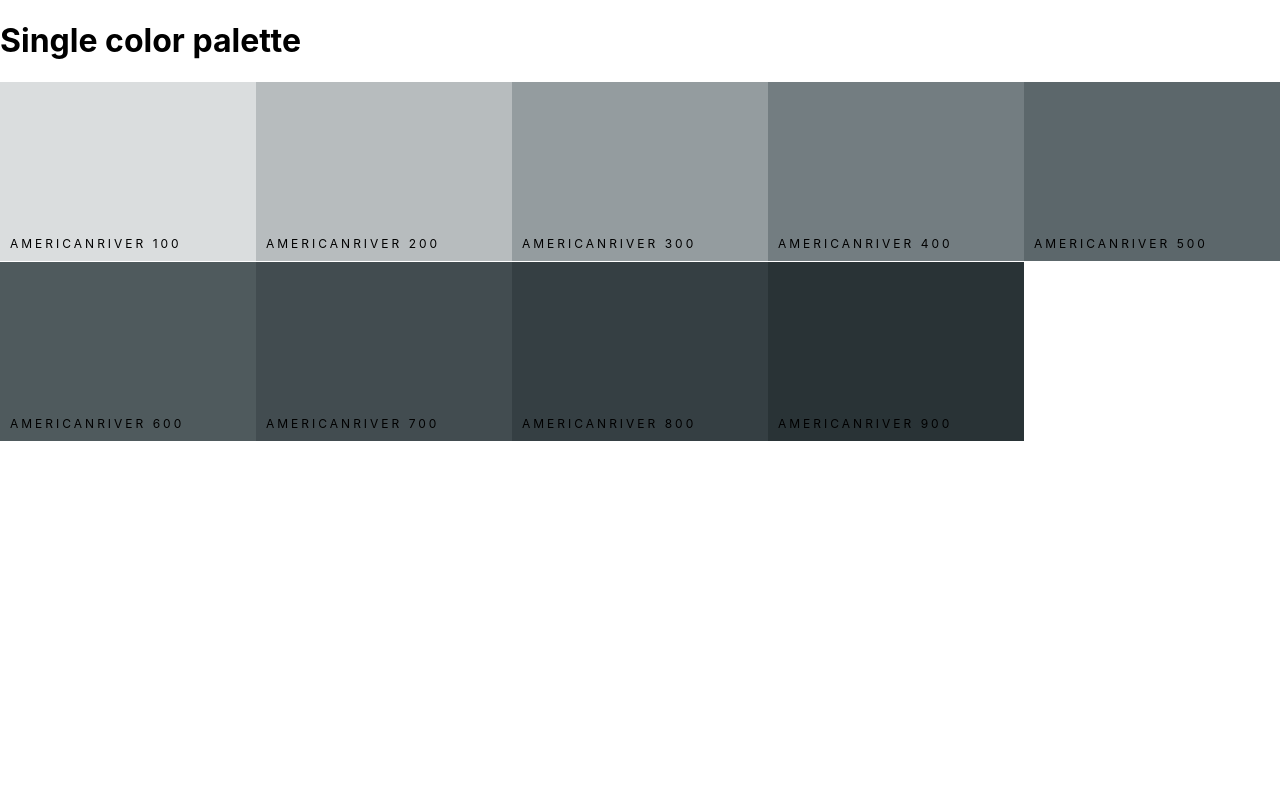
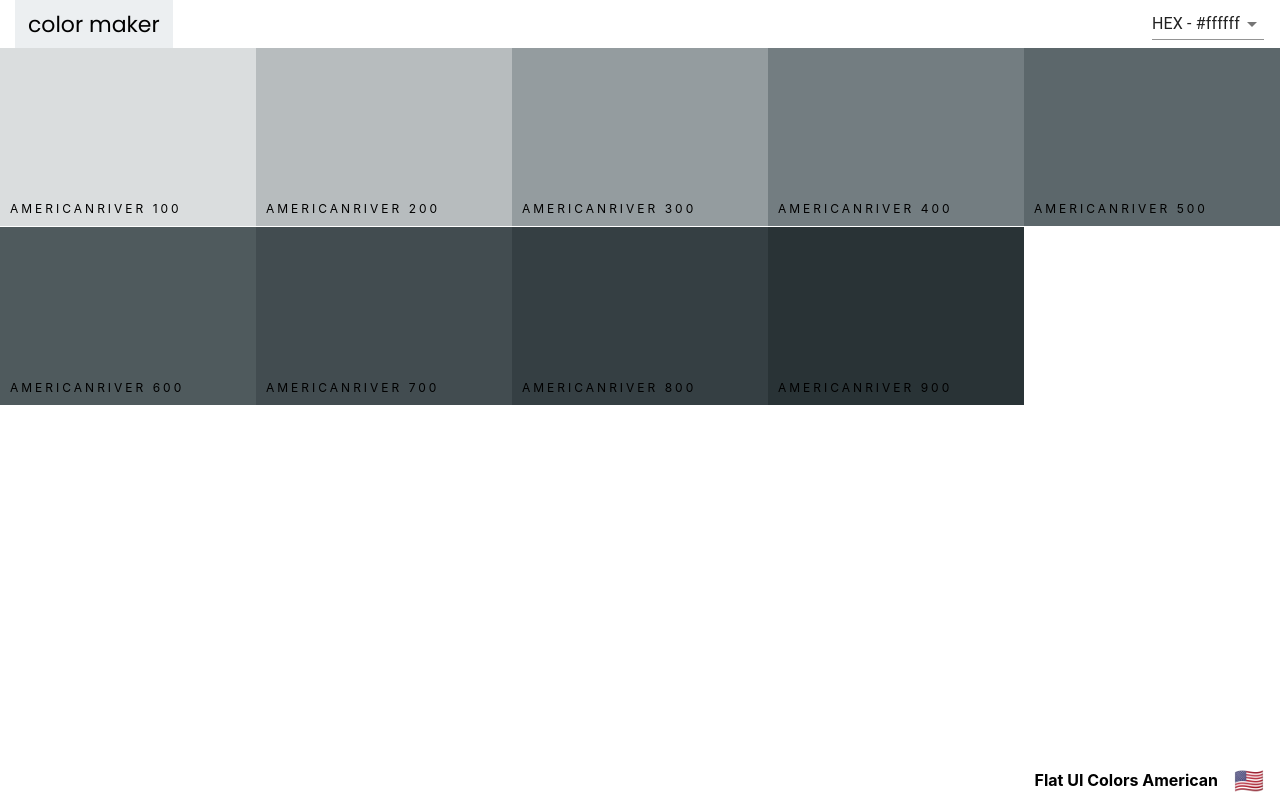
Before and after one commit to gaganssingh/color-maker, a React (Create React App) app: page /palette/flat-ui-colors-american/americanriver in a window 1280 px wide. Built offline with nearby package versions, Linux system fonts and the light colour scheme.

Commit message:
Implemented Navbar & Footer to SingleColorPalette

```diff
--- a/src/ColorBox.js
+++ b/src/ColorBox.js
@@ -13,8 +13,6 @@ class ColorBox extends Component {
     this.setState({ copied: true }, () =>
       setTimeout(() => this.setState({ copied: false }), 1500)
     );
-
-  // changeCopyState = () => this.setState({ copied: true });
 
   render() {
     const { name, background, colorId, paletteId, showLink } = this.props;
--- a/src/Navbar.js
+++ b/src/Navbar.js
@@ -18,13 +18,14 @@ class Navbar extends Component {
   };
 
   render() {
-    const { level, changeLevel } = this.props;
+    const { level, changeLevel, showLevelSlider } = this.props;
     const { format } = this.state;
     return (
       <header className="Navbar">
         <div className="logo">
           <Link to="/">color maker</Link>
         </div>
+        {showLevelSlider && (
           <div className="slider-container">
             <span>Level: {level}</span>
             <div className="slider">
@@ -37,6 +38,7 @@ class Navbar extends Component {
               />
             </div>
           </div>
+        )}
         <div className="select-container">
           <Select value={format} onChange={this.handleFormatChange}>
             <MenuItem value="hex">HEX - #ffffff</MenuItem>
--- a/src/Palette.js
+++ b/src/Palette.js
@@ -40,6 +40,7 @@ class Palette extends Component {
         />
         <Navbar
           level={level}
+          showLevelSlider={true}
           changeLevel={this.changeLevel}
           handleChange={this.changeFormat}
         />
--- a/src/SingleColorPalette.js
+++ b/src/SingleColorPalette.js
@@ -1,10 +1,15 @@
 import React, { Component } from "react";
+import Navbar from "./Navbar";
 import ColorBox from "./ColorBox";
+import Footer from "./Footer";
 
 class SingleColorPalette extends Component {
   constructor(props) {
     super(props);
     this._shades = this.gatherShades(this.props.palette, this.props.colorId);
+    this.state = {
+      format: "hex",
+    };
   }
 
   gatherShades = (palette, colorToFilterBy) => {
@@ -18,19 +23,24 @@ class SingleColorPalette extends Component {
     return shades.slice(1);
   };
 
+  changeFormat = (val) => this.setState({ format: val });
+
   render() {
+    const { format } = this.state;
+    const { emoji, paletteName } = this.props.palette;
     const colorBoxes = this._shades.map((color) => (
       <ColorBox
         key={color.id}
         name={color.name}
-        background={color.hex}
+        background={color[format]}
         showLink={false}
       />
     ));
     return (
       <div className="Palette">
-        <h1>Single color palette</h1>
+        <Navbar handleChange={this.changeFormat} showLevelSlider={false} />
         <div className="Palette-colors">{colorBoxes}</div>
+        <Footer emoji={emoji} paletteName={paletteName} />
       </div>
     );
   }
```
Lines whose indentation alone changed are shown as unchanged.
